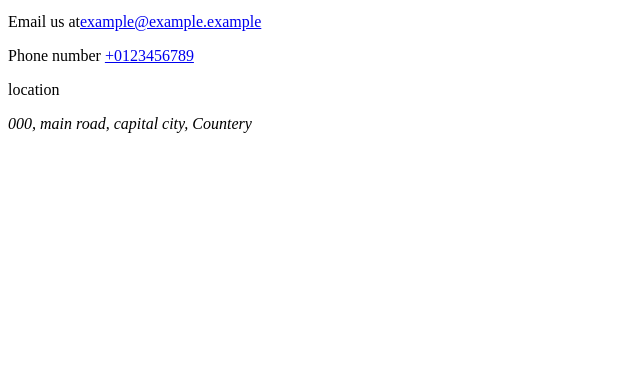
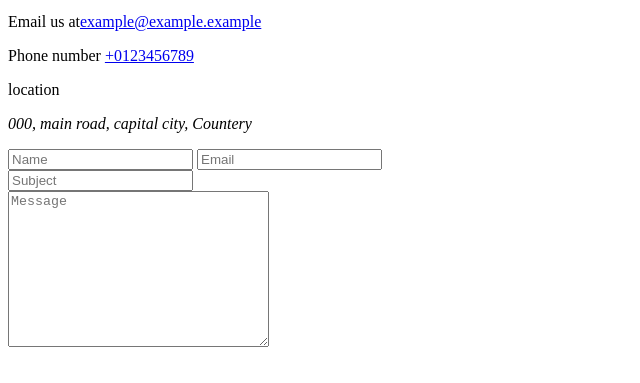
Before and after one commit to yonas-t-a/ATE-0419-14, a plain HTML site: page structure_and_style/contactus.html in a window 1280 px wide. Shown: the part 363-746 px from the top of the page, without its empty margins (0-640 px from the left). Drawn offline with Linux system fonts and the light colour scheme.

Commit message:
Add form

```diff
--- a/structure_and_style/contactus.html
+++ b/structure_and_style/contactus.html
@@ -16,5 +16,12 @@
     <p>Email us at<a href="mailto: example@example.example">example@example.example</a></p>
     <p>Phone number <a href="tel: +0123456789">+0123456789</a> </p>
     <p>location <address>000, main road, capital city, Countery</address></p>
+
+    <form action="#">
+        <input type="text" name= 'name' placeholder="Name">
+        <input type="email" name="email" placeholder="Email"><br>
+        <input type="text" name="subject" placeholder="Subject"><br>
+        <textarea name="message" cols="30" rows="10" placeholder="Message"></textarea>
+    </form>
 </body>
 </html>
```
